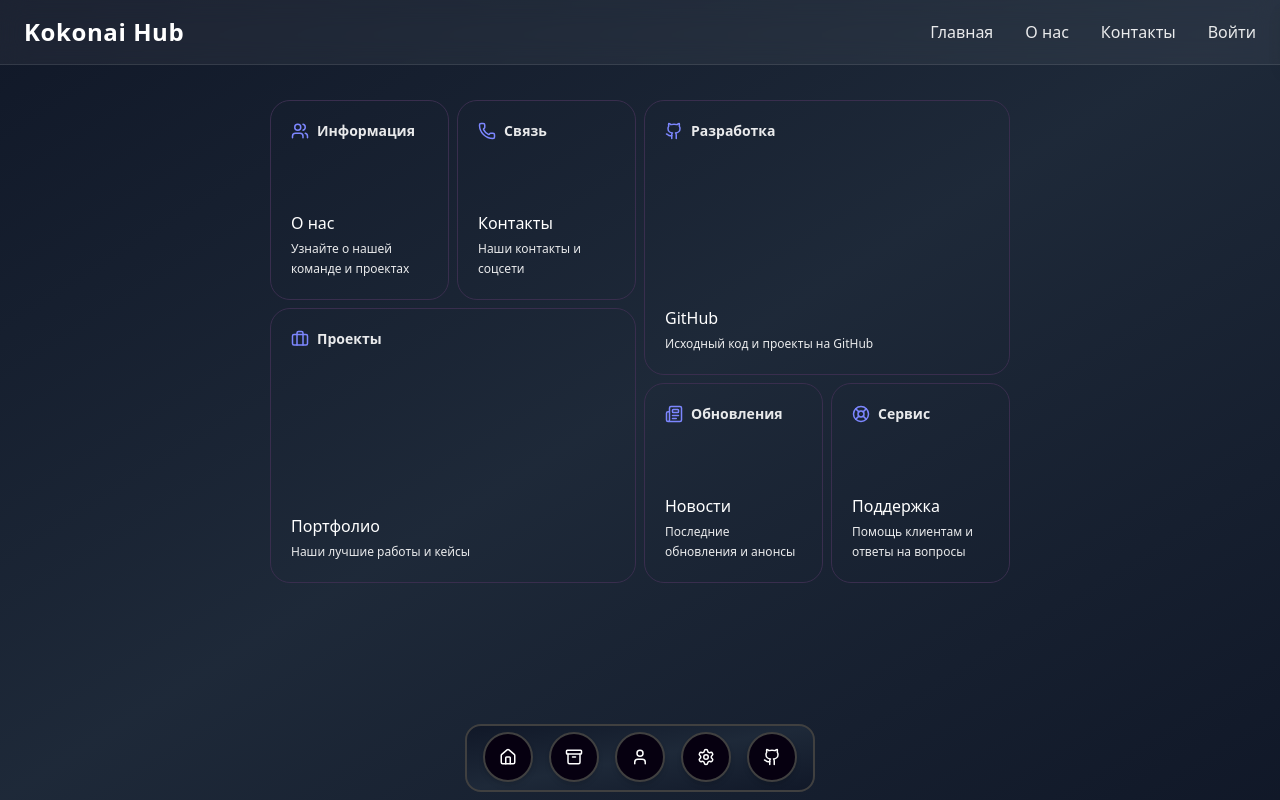
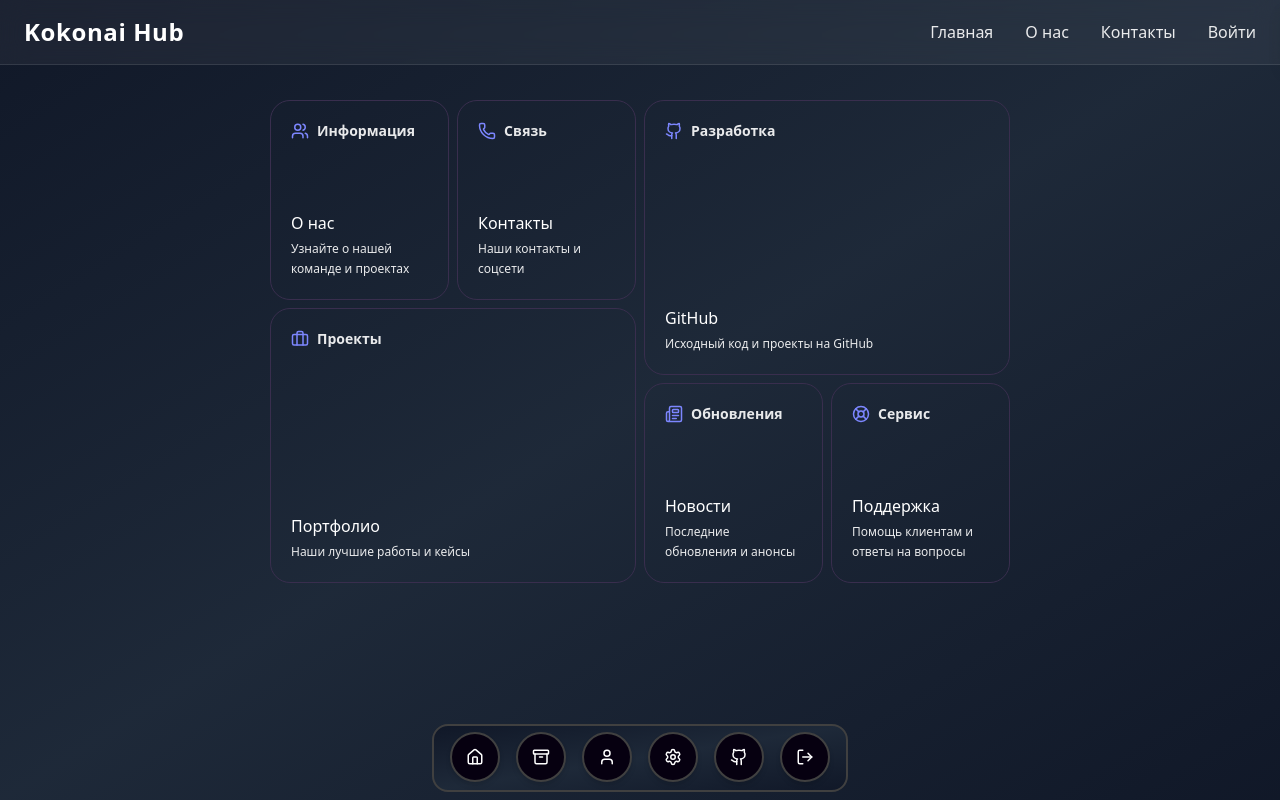
Before and after one commit to kaiirashoovt/projectsJunior, a React (Vite) app in the folder my-react-app/: page / in a window 1280 px wide. Built offline with nearby package versions, Linux system fonts and the light colour scheme.

Commit message:
added botton LogOut

```diff
--- a/my-react-app/src/App.jsx
+++ b/my-react-app/src/App.jsx
@@ -10,7 +10,7 @@ import Profile from "./pages/Profile";
 import PrivateRoute from "./auth/PrivateRoute"
 import { isAuthenticated } from "./auth/isAuthenticated";
 
-import {HomeIcon,Archive,User,Settings,Github} from "lucide-react";
+import {HomeIcon,Archive,User,Settings,Github,LogOut } from "lucide-react";
 
 function AppWrapper() {
   const navigate = useNavigate();
@@ -27,6 +27,7 @@ function AppWrapper() {
       },},
     { icon: <Settings size={18} />, label: 'Settings', onClick: () => alert('Settings!') },
     { icon: <Github size={18} />, label: 'Github', onClick: () => window.open('https://github.com/kaiirashoovt') },
+    { icon: <LogOut size={18} />, label: 'LogOut', onClick: () => {localStorage.removeItem("token");window.location.href = "/login";}}
   ];
 
   return (
```
